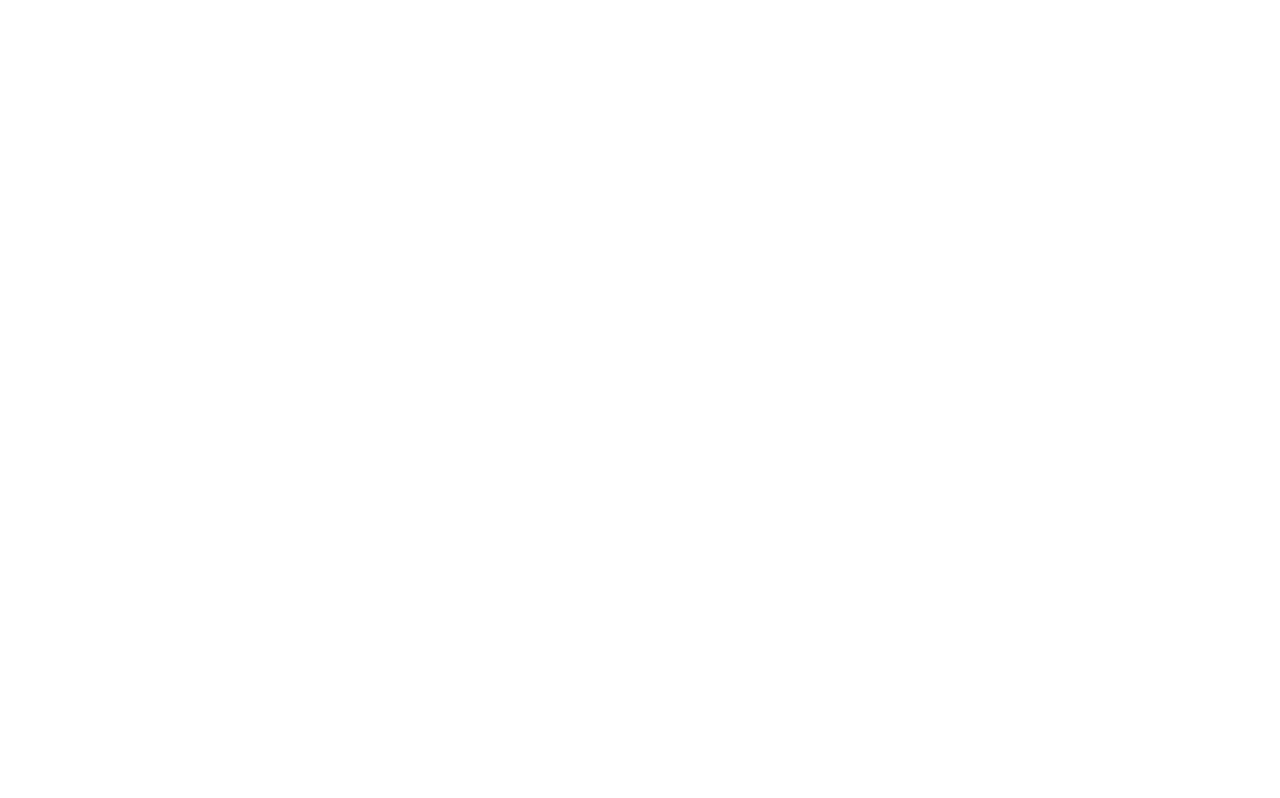
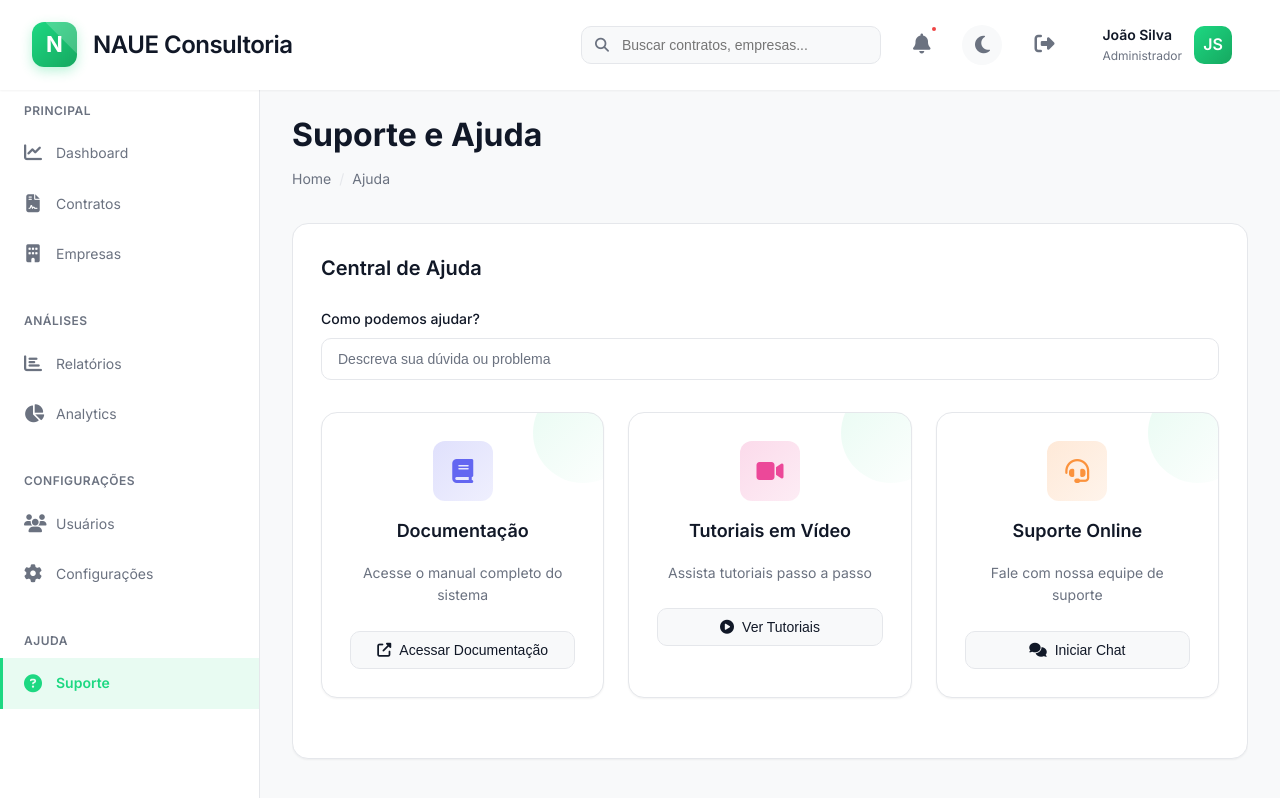
Before and after one commit to Naue-Consultoria/gestao-contratos, an Angular app: page /home/help in a window 1280 px wide. Before the commit this address led to /. Built offline with nearby package versions, Linux system fonts and the light colour scheme.

Commit message:
fix: routes

```diff
--- a/src/app/app.routes.ts
+++ b/src/app/app.routes.ts
@@ -25,7 +25,7 @@
 //     component: ForgotPasswordComponent
 // },
   {
-    path: 'app',
+    path: 'home',
     component: HomeComponent,
     // TODO - Tirar comentário quando o AuthGuard estiver implementado
     // canActivate: [AuthGuard]
--- a/src/app/pages/home/home.ts
+++ b/src/app/pages/home/home.ts
@@ -73,29 +73,29 @@
     {
       title: 'Principal',
       items: [
-        { id: 'dashboard', icon: 'fas fa-chart-line', text: 'Dashboard', active: false, route: '/app/dashboard' },
-        { id: 'contracts', icon: 'fas fa-file-contract', text: 'Contratos', active: false, route: '/app/contracts' },
-        { id: 'companies', icon: 'fas fa-building', text: 'Empresas', active: false, route: '/app/companies' }
+        { id: 'dashboard', icon: 'fas fa-chart-line', text: 'Dashboard', active: false, route: '/home/dashboard' },
+        { id: 'contracts', icon: 'fas fa-file-contract', text: 'Contratos', active: false, route: '/home/contracts' },
+        { id: 'companies', icon: 'fas fa-building', text: 'Empresas', active: false, route: '/home/companies' }
       ]
     },
     {
       title: 'Análises',
       items: [
-        { id: 'reports', icon: 'fas fa-chart-bar', text: 'Relatórios', active: false, route: '/app/reports' },
-        { id: 'analytics', icon: 'fas fa-chart-pie', text: 'Analytics', active: false, route: '/app/analytics' }
+        { id: 'reports', icon: 'fas fa-chart-bar', text: 'Relatórios', active: false, route: '/home/reports' },
+        { id: 'analytics', icon: 'fas fa-chart-pie', text: 'Analytics', active: false, route: '/home/analytics' }
       ]
     },
     {
       title: 'Configurações',
       items: [
-        { id: 'users', icon: 'fas fa-users', text: 'Usuários', active: false, route: '/app/users' },
-        { id: 'settings', icon: 'fas fa-cog', text: 'Configurações', active: false, route: '/app/settings' }
+        { id: 'users', icon: 'fas fa-users', text: 'Usuários', active: false, route: '/home/users' },
+        { id: 'settings', icon: 'fas fa-cog', text: 'Configurações', active: false, route: '/home/settings' }
       ]
     },
     {
       title: 'Ajuda',
       items: [
-        { id: 'help', icon: 'fas fa-question-circle', text: 'Suporte', active: false, route: '/app/help' }
+        { id: 'help', icon: 'fas fa-question-circle', text: 'Suporte', active: false, route: '/home/help' }
       ]
     }
   ];
@@ -174,7 +174,7 @@
 
   // Navigation
   navigateTo(pageId: string) {
-    const route = `/app/${pageId}`;
+    const route = `/home/${pageId}`;
     this.router.navigate([route]);
 
     // Close mobile sidebar
--- a/src/app/pages/login/login.ts
+++ b/src/app/pages/login/login.ts
@@ -42,7 +42,7 @@
     this.loginService.login(this.loginForm.value.email, this.loginForm.value.password).subscribe({
       next: () => {
         this.toastService.success('Login successful!');
-        this.router.navigate(['/home']);
+        this.router.navigate(['/home/dashboard']);
       },
       error: () => this.toastService.error('Login failed!')
     })
--- a/src/styles.css
+++ b/src/styles.css
@@ -1,155 +1,58 @@
-@import 'ngx-toastr/toastr';
+@import url('https://fonts.googleapis.com/css2?family=Inter:wght@300;400;500;600;700&display=swap');
+@import "./styles/variables.css";
 
-/* Font Awesome */
-@import url('https://cdnjs.cloudflare.com/ajax/libs/font-awesome/6.5.1/css/all.min.css');
-
-/* Inter Font - Fonte principal da Naue */
-@import url('https://fonts.googleapis.com/css2?family=Inter:wght@100;300;400;500;600;700;800;900&display=swap');
-
-/* CSS Variables */
-:root {
-    --primary-green: #1DD882;
-    --primary-green-dark: #16a860;
-    --primary-green-light: #4de89f;
-    --dark-gray: #1a1d23;
-    --medium-gray: #2C2C2C;
-    --light-gray: #f8f9fa;
-    --white: #FFFFFF;
-    --border-gray: #e5e7eb;
-    --text-gray: #6b7280;
-    --text-dark: #111827;
-    --success: #10b981;
-    --warning: #f59e0b;
-    --danger: #ef4444;
-    --info: #3b82f6;
-    --shadow-sm: 0 1px 2px 0 rgba(0, 0, 0, 0.05);
-    --shadow-md: 0 4px 6px -1px rgba(0, 0, 0, 0.1), 0 2px 4px -1px rgba(0, 0, 0, 0.06);
-    --shadow-lg: 0 10px 15px -3px rgba(0, 0, 0, 0.1), 0 4px 6px -2px rgba(0, 0, 0, 0.05);
-    --shadow-xl: 0 20px 25px -5px rgba(0, 0, 0, 0.1), 0 10px 10px -5px rgba(0, 0, 0, 0.04);
-
-    /* Dark mode variables */
-    --dark-bg: #121212;
-    --dark-card: #1e1e1e;
-    --dark-text: #f0f0f0;
-    --dark-border: #333333;
-}
-
-/* Reset básico */
+/* Reset CSS completo */
 * {
     margin: 0;
     padding: 0;
     box-sizing: border-box;
 }
 
-/* Scrollbar global */
-::-webkit-scrollbar {
-    width: 8px;
-    height: 8px;
-}
-
-::-webkit-scrollbar-track {
-    background: var(--light-gray);
-}
-
-::-webkit-scrollbar-thumb {
-    background: #cbd5e1;
-    border-radius: 4px;
-}
-
-::-webkit-scrollbar-thumb:hover {
-    background: #94a3b8;
-}
-
-body.dark-mode ::-webkit-scrollbar-track {
-    background: var(--dark-card);
-}
-
-body.dark-mode ::-webkit-scrollbar-thumb {
-    background: #555;
-}
-
-/* Body styles */
-body {
-    font-family: -apple-system, BlinkMacSystemFont, 'Segoe UI', Roboto, Oxygen, Ubuntu, Cantarell, 'Open Sans', 'Helvetica Neue', sans-serif;
-    background-color: var(--light-gray);
-    color: var(--text-dark);
-    transition: background-color 0.3s ease, color 0.3s ease;
-}
-
-body.dark-mode {
-    background-color: var(--dark-bg);
-    color: var(--dark-text);
-}
-
-* {
-    margin: 0;
-    padding: 0;
-    box-sizing: border-box;
+/* Prevenir overflow horizontal em todo o documento */
+html {
+    overflow-x: hidden;
+    width: 100%;
 }
 
 html, body {
     height: 100%;
+    width: 100%;
+    overflow-x: hidden;
 }
 
 body {
     font-family: 'Inter', -apple-system, BlinkMacSystemFont, 'Segoe UI', Roboto, Arial, sans-serif;
     -webkit-font-smoothing: antialiased;
     -moz-osx-font-smoothing: grayscale;
-    background-color: white;
+    background-color: #f8f9fa;
     color: #282C2A;
+    line-height: 1.6;
 }
 
-/* Transições globais suaves */
-body * {
-    transition: background-color 0.3s, color 0.3s, border-color 0.3s, box-shadow 0.3s;
+/* Container principal da aplicação */
+.app-container {
+    min-height: 100vh;
+    width: 100%;
+    position: relative;
+    overflow-x: hidden;
 }
 
-/* Imagens */
+/* Router outlet - garantir que o conteúdo não exceda a largura */
+router-outlet + * {
+    display: block;
+    width: 100%;
+    min-height: 100vh;
+    overflow-x: hidden;
+}
+
+/* Imagens responsivas */
 img {
     max-width: 100%;
     height: auto;
     display: block;
 }
 
-img:not([src]) {
-    visibility: hidden;
-}
-
-/* Logo Naue */
-.logo {
-    width: 180px !important;
-    height: auto !important;
-    max-width: 180px !important;
-}
-
-/* Container principal da aplicação */
-.app-container {
-    min-height: 100vh;
-    position: relative;
-}
-
-/* Router outlet - posicionamento absoluto para transições suaves */
-router-outlet ~ * {
-    position: absolute;
-    width: 100%;
-    height: 100%;
-}
-
-/* Garantir visibilidade dos componentes de login */
-app-login-primary-input {
-    display: block !important;
-    width: 100% !important;
-    visibility: visible !important;
-    opacity: 1 !important;
-}
-
-app-login-layout form {
-    display: flex !important;
-    flex-direction: column !important;
-    width: 100% !important;
-}
-
-/* Scrollbar personalizada */
+/* Scrollbars personalizadas */
 ::-webkit-scrollbar {
     width: 8px;
     height: 8px;
@@ -160,85 +63,45 @@
 }
 
 ::-webkit-scrollbar-thumb {
-    background: #14E79F;
+    background: #888;
     border-radius: 4px;
 }
 
 ::-webkit-scrollbar-thumb:hover {
-    background: #0db87a;
+    background: #555;
 }
 
-/* Focus outline personalizado */
-:focus-visible {
-    outline: 2px solid #14E79F;
-    outline-offset: 2px;
+/* Garantir visibilidade dos componentes */
+app-login-primary-input,
+app-primary-input {
+    display: block !important;
+    width: 100% !important;
+    visibility: visible !important;
+    opacity: 1 !important;
 }
 
-/* Seleção de texto */
-::selection {
-    background-color: rgba(20, 231, 159, 0.3);
-    color: #282C2A;
+/* Tabelas responsivas */
+.table-container {
+    width: 100%;
+    overflow-x: auto;
+    -webkit-overflow-scrolling: touch;
 }
 
-/* Animação de loading */
-@keyframes pulse {
-    0% {
-        opacity: 1;
-    }
-    50% {
-        opacity: 0.5;
-    }
-    100% {
-        opacity: 1;
-    }
+table {
+    width: 100%;
+    min-width: 600px;
 }
 
-.loading {
-    animation: pulse 1.5s ease-in-out infinite;
+/* Loading */
+.app-loading {
+    display: flex;
+    align-items: center;
+    justify-content: center;
+    height: 100vh;
+    width: 100vw;
 }
 
-/* Estilo específico para a página de login */
-body.login-page {
-    background: linear-gradient(135deg, #053C2D 0%, #042f24 100%);
-    min-height: 100vh;
-    margin: 0;
-    padding: 0;
-    overflow-x: hidden;
-}
-.text-center {
-    text-align: center;
-}
-
-.mt-1 { margin-top: 8px; }
-.mt-2 { margin-top: 16px; }
-.mt-3 { margin-top: 24px; }
-.mt-4 { margin-top: 32px; }
-
-.mb-1 { margin-bottom: 8px; }
-.mb-2 { margin-bottom: 16px; }
-.mb-3 { margin-bottom: 24px; }
-.mb-4 { margin-bottom: 32px; }
-
-/* Toastr customization para Naue */
-.toast-container .ngx-toastr {
-    border-radius: 12px !important;
-    font-family: 'Inter', sans-serif !important;
-    box-shadow: 0 4px 12px rgba(0, 0, 0, 0.1) !important;
-}
-
-.toast-success {
-    background-color: #14E79F !important;
-    color: #282C2A !important;
-}
-
-.toast-error {
-    background-color: #ef4444 !important;
-}
-
-.toast-info {
-    background-color: #053C2D !important;
-}
-
-.toast-warning {
-    background-color: #f59e0b !important;
-}
+/* Utilitários */
+.w-full { width: 100% !important; }
+.overflow-hidden { overflow: hidden !important; }
+.overflow-x-auto { overflow-x: auto !important; }
```
Also changed, not shown: src/app/pages/home/home.css (line endings or trailing spaces).
